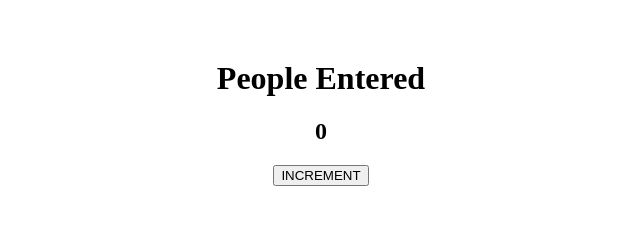
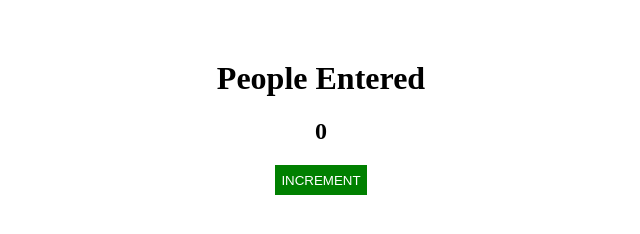
Before and after one commit to FredrickWambua/counterapp, a plain HTML site: page index.html in a window 1280 px wide. Shown: the whole page, without its empty margins (319-959 px from the left). Drawn offline with Linux system fonts and the light colour scheme.

Commit message:
adds styling

```diff
--- a/style.css
+++ b/style.css
@@ -9,3 +9,10 @@ body {
     margin-top: 60px;
     text-align: center;
 }
+
+button {
+    background-color: green;
+    color: white;
+    border: none;
+    height: 30px;
+}
```
